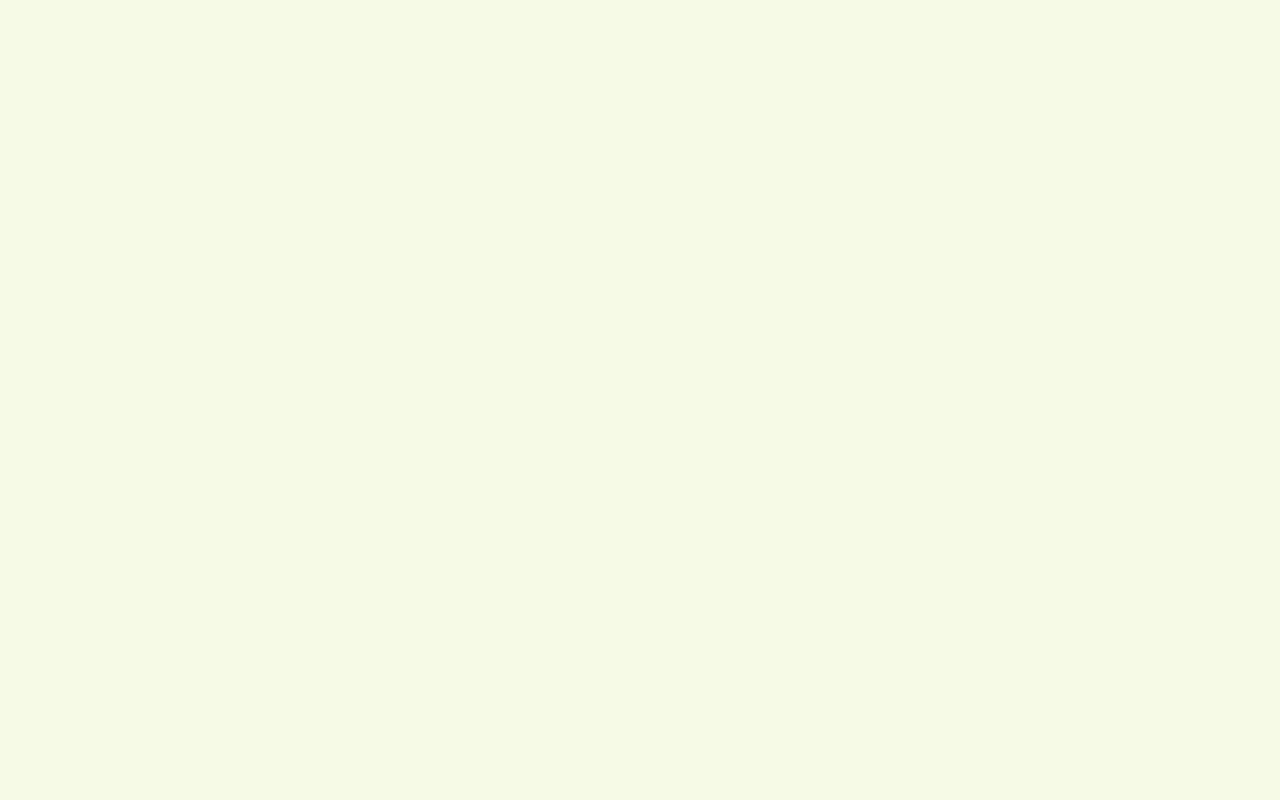
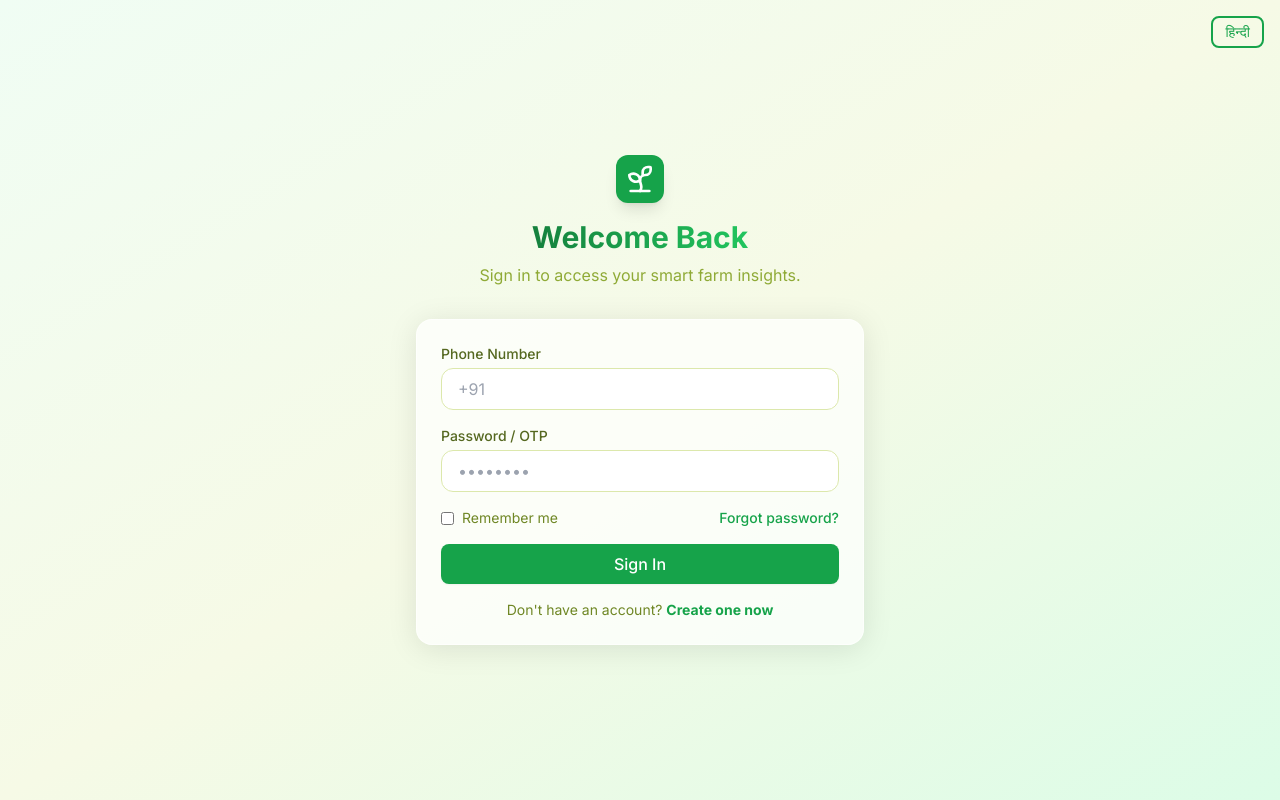
Before and after one commit to Ashu0378/Kisan-Setu, a React app in the folder frontend/: page /signin in a window 1280 px wide. Before the commit this address had no page. Built offline with nearby package versions, Linux system fonts and the light colour scheme; the HTML template or start-up script is replaced by a standard one.

Commit message:
feat: add signin page and link with register

```diff
--- a/frontend/src/App.jsx
+++ b/frontend/src/App.jsx
@@ -3,6 +3,7 @@ import { LanguageProvider } from './contexts/LanguageContext';
 import { Layout } from './dashboard/Layout';
 import { Dashboard } from './dashboard/Dashboard';
 import { Register } from './auth/Register';
+import { SignIn } from './auth/SignIn';
 import { Profile } from './modules/profile/Profile';
 import { CropPlanner } from './modules/crop-planner/CropPlanner';
 import { YieldPredictor } from './modules/yield-predictor/YieldPredictor';
@@ -17,6 +18,7 @@ function App() {
       <Router>
         <Routes>
           <Route path="/register" element={<Register />} />
+          <Route path="/signin" element={<SignIn />} />
           <Route path="/" element={<Layout />}>
             <Route index element={<Dashboard />} />
             <Route path="profile" element={<Profile />} />
--- a/frontend/src/auth/Register.jsx
+++ b/frontend/src/auth/Register.jsx
@@ -1,5 +1,5 @@
 import React, { useState } from 'react';
-import { useNavigate } from 'react-router-dom';
+import { useNavigate, Link } from 'react-router-dom';
 import { Card, CardContent } from '../components/ui/Card';
 import { Button } from '../components/ui/Button';
 import { Sprout } from 'lucide-react';
@@ -144,6 +144,13 @@ export function Register() {
                   </div>
                 </div>
               )}
+
+              <div className="mt-6 text-center text-sm text-surface-600 border-t border-surface-100 pt-4">
+                {lang === 'en' ? 'Already have an account?' : 'पहले से खाता है?'}{' '}
+                <Link to="/signin" className="text-brand-600 hover:text-brand-700 font-bold">
+                  {lang === 'en' ? 'Sign In' : 'साइन इन करें'}
+                </Link>
+              </div>
             </CardContent>
           </form>
         </Card>
--- /dev/null
+++ b/frontend/src/auth/SignIn.jsx
@@ -0,0 +1,107 @@
+import React, { useState } from 'react';
+import { useNavigate, Link } from 'react-router-dom';
+import { Card, CardContent } from '../components/ui/Card';
+import { Button } from '../components/ui/Button';
+import { Sprout } from 'lucide-react';
+import { useLanguage } from '../contexts/LanguageContext';
+
+export function SignIn() {
+  const navigate = useNavigate();
+  const { lang, toggleLanguage } = useLanguage();
+  const [formData, setFormData] = useState({
+    phone: '',
+    password: ''
+  });
+
+  const handleChange = (e) => {
+    setFormData({ ...formData, [e.target.name]: e.target.value });
+  };
+
+  const handleSignIn = (e) => {
+    e.preventDefault();
+    console.log("Signing in:", formData);
+    navigate('/');
+  };
+
+  return (
+    <div className="min-h-screen bg-gradient-to-br from-brand-50 via-surface-50 to-brand-100 flex items-center justify-center p-4">
+      <div className="absolute top-4 right-4">
+        <Button variant="outline" size="sm" onClick={toggleLanguage}>
+          {lang === 'en' ? 'हिन्दी' : 'English'}
+        </Button>
+      </div>
+
+      <div className="max-w-md w-full animate-fade-in">
+        <div className="flex flex-col items-center mb-8">
+          <div className="w-12 h-12 rounded-xl bg-brand-600 flex items-center justify-center shadow-lg mb-4 animate-slide-up">
+            <Sprout className="w-8 h-8 text-white" />
+          </div>
+          <h1 className="text-3xl font-bold bg-gradient-to-r from-brand-700 to-brand-500 bg-clip-text text-transparent animate-slide-up" style={{ animationDelay: '100ms' }}>
+            {lang === 'en' ? 'Welcome Back' : 'वापसी पर स्वागत है'}
+          </h1>
+          <p className="text-surface-500 mt-2 text-center animate-slide-up" style={{ animationDelay: '150ms' }}>
+            {lang === 'en' ? 'Sign in to access your smart farm insights.' : 'अपने स्मार्ट फार्म इनसाइट्स तक पहुँचने के लिए साइन इन करें।'}
+          </p>
+        </div>
+
+        <Card className="animate-slide-up" style={{ animationDelay: '200ms' }}>
+          <form onSubmit={handleSignIn}>
+            <CardContent className="pt-6">
+              <div className="space-y-4 animate-fade-in">
+                <div>
+                  <label className="block text-sm font-medium text-surface-700 mb-1">
+                    {lang === 'en' ? 'Phone Number' : 'फ़ोन नंबर'}
+                  </label>
+                  <input
+                    type="tel"
+                    name="phone"
+                    required
+                    value={formData.phone}
+                    onChange={handleChange}
+                    className="w-full px-4 py-2 rounded-xl border border-surface-200 focus:outline-none focus:ring-2 focus:ring-brand-500 bg-white"
+                    placeholder="+91"
+                  />
+                </div>
+                <div>
+                  <label className="block text-sm font-medium text-surface-700 mb-1">
+                    {lang === 'en' ? 'Password / OTP' : 'पासवर्ड / OTP'}
+                  </label>
+                  <input
+                    type="password"
+                    name="password"
+                    required
+                    value={formData.password}
+                    onChange={handleChange}
+                    className="w-full px-4 py-2 rounded-xl border border-surface-200 focus:outline-none focus:ring-2 focus:ring-brand-500 bg-white"
+                    placeholder="••••••••"
+                  />
+                </div>
+
+                <div className="flex items-center justify-between mt-2">
+                  <label className="flex items-center gap-2 text-sm text-surface-600">
+                    <input type="checkbox" className="rounded text-brand-600 focus:ring-brand-500" />
+                    {lang === 'en' ? 'Remember me' : 'मुझे याद रखें'}
+                  </label>
+                  <button type="button" className="text-sm text-brand-600 hover:text-brand-700 font-medium">
+                    {lang === 'en' ? 'Forgot password?' : 'पासवर्ड भूल गए?'}
+                  </button>
+                </div>
+
+                <Button type="submit" className="w-full mt-4">
+                  {lang === 'en' ? 'Sign In' : 'साइन इन करें'}
+                </Button>
+
+                <div className="mt-4 text-center text-sm text-surface-600">
+                  {lang === 'en' ? "Don't have an account?" : "खाता नहीं है?"}{' '}
+                  <Link to="/register" className="text-brand-600 hover:text-brand-700 font-bold">
+                    {lang === 'en' ? 'Create one now' : 'अभी बनाएं'}
+                  </Link>
+                </div>
+              </div>
+            </CardContent>
+          </form>
+        </Card>
+      </div>
+    </div>
+  );
+}
```
